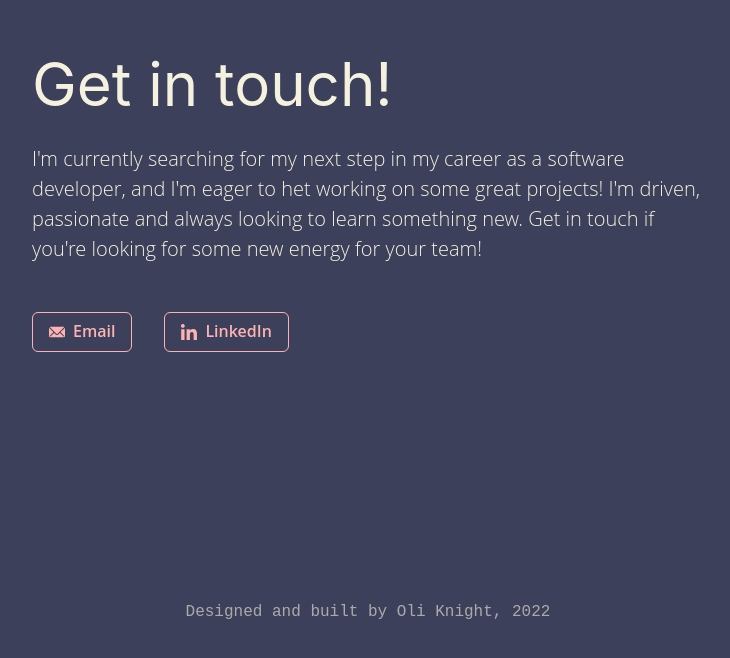
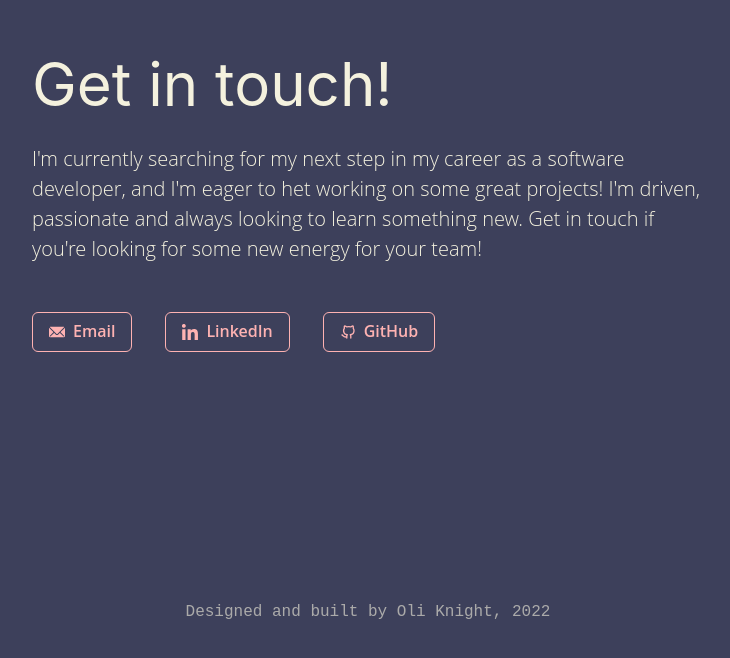
Before and after one commit to oliknight1/portfolio, a Next.js app in the folder client/: page / in a window 1280 px wide. Shown: the part 1800-2458 px from the top of the page, without its empty margins (272-1002 px from the left). Built offline with nearby package versions, Linux system fonts and the light colour scheme; no server answers; the database is empty.

Commit message:
Add github to contact

```diff
--- a/client/components/Contact.tsx
+++ b/client/components/Contact.tsx
@@ -4,7 +4,7 @@ import {
 } from '@chakra-ui/react';
 import { motion } from 'framer-motion';
 import React, { FC } from 'react';
-import { LinkedInIcon } from '../utils/icons';
+import { GithubIcon, LinkedInIcon } from '../utils/icons';
 
 const Contact : FC = () => (
 	<Center
@@ -27,12 +27,15 @@ const Contact : FC = () => (
 				I'm driven, passionate and always looking to learn something new.
 				Get in touch if you're looking for some new energy for your team!
 			</Text>
-			<Flex>
-				<Link href="mailto:olidknight@gmail.com" mr={8}>
+			<Flex w={[ '100%', 0, '60%' ]} justify="space-between">
+				<Link href="mailto:olidknight@gmail.com" isExternal>
 					<Button w="fit-content" colorScheme="red" variant="outline" leftIcon={<EmailIcon />}>Email</Button>
 				</Link>
-				<Link href="https://www.linkedin.com/in/oliver-knight-13804b176/">
+				<Link href="https://www.linkedin.com/in/oliver-knight-13804b176/" isExternal>
 					<Button w="fit-content" colorScheme="red" variant="outline" leftIcon={<LinkedInIcon />}>LinkedIn</Button>
+				</Link>
+				<Link href="https://github.com/oliknight1" isExternal>
+					<Button w="fit-content" colorScheme="red" variant="outline" leftIcon={<GithubIcon />}>GitHub</Button>
 				</Link>
 			</Flex>
 		</Flex>
```
